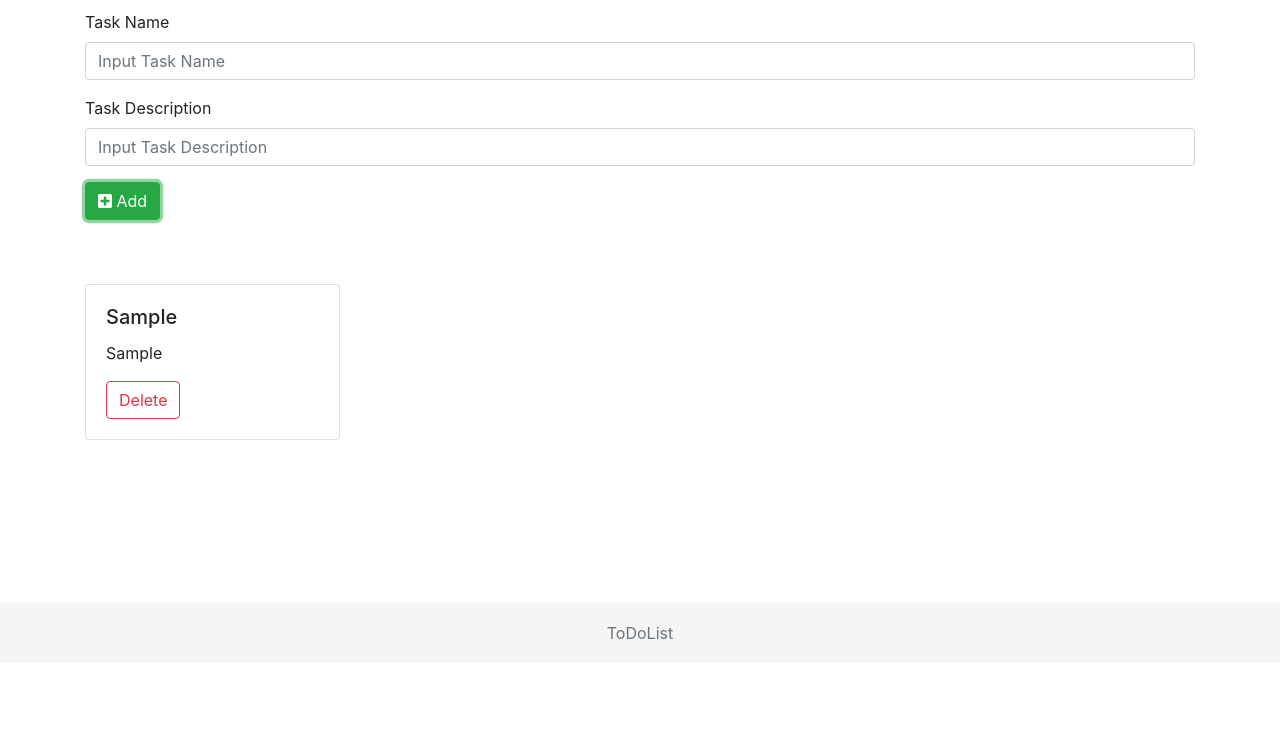
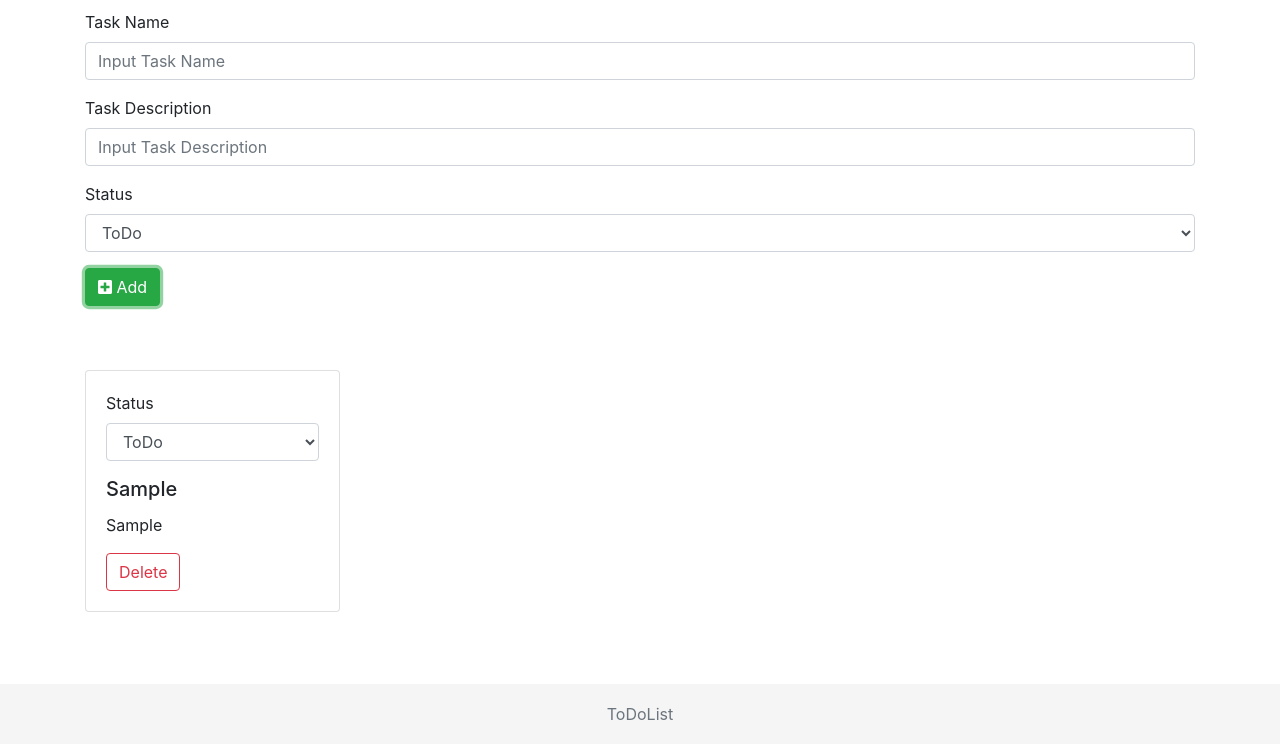
Before and after one commit to Srudyjj/ToDo, a plain HTML site: page index.html in a window 1280 px wide. Both pictures are taken after typing "Sample", "Sample" into the empty fields and a click on the button "Add". Shown: the part 137-881 px from the top of the page. Before the commit the page ends 800 px from the top, so only its background shows below. Drawn offline with nearby package versions, Linux system fonts and the light colour scheme.

Commit message:
Add setStatus

```diff
--- a/app.js
+++ b/app.js
@@ -16,6 +16,10 @@ class DataStorage {
     localStorage.setItem(this.privateKey, JSON.stringify(this._data));
   }
 
+  update(task) {
+
+  }
+
   remove(task) {
     const newList = this._data.filter(item => item.name !== task.name);
     this._data = newList;
@@ -28,7 +32,7 @@ class Form {
     this.mediator = mediator;
     this.taskName = document.getElementById("taskTitle");
     this.taskDesc = document.getElementById("taskText");
-    // this.taskStatus
+    this.taskStatus = document.getElementById("status");
     this.addBtn = document.getElementById("addBtn");
     this.add = this.add.bind(this);
     this.addListeners = this.addListeners.bind(this);
@@ -58,10 +62,10 @@ class Task {
     this.mediator = mediator;
     this.name = sender.taskName.value;
     this.desc = sender.taskDesc.value;
-    // this.status = status;
+    this.status = sender.taskStatus.value;
     this.createElement = this.createElement.bind(this);
     this.removeElement = this.removeElement.bind(this);
-    this.taskElement;
+    this.setStatus = this.setStatus.bind(this);
   }
 
   createElement() {
@@ -75,6 +79,24 @@ class Task {
     card.appendChild(cardBody);
     cardBody.innerHTML = `<h5 class="card-title">${this.name}</h5>
     <p class="card-text">${this.desc}</p>`;
+
+    const form = document.createElement("form");
+    const formGroup = document.createElement("div");
+    formGroup.classList.add("form-group");
+    const label = document.createElement("label");
+    label.setAttribute("for", `${this.name}_status`);
+    label.innerText = "Status";
+    const select = document.createElement("select");
+    select.classList.add("form-control");
+    select.id = `${this.name}_status`;
+    select.innerHTML = "<option>ToDo</option><option>Going</option><option>Done</option>  <option>Reject</option>";
+    select.addEventListener("change", () => {this.setStatus(select.value)});
+
+    formGroup.appendChild(label);
+    formGroup.appendChild(select);
+    form.appendChild(formGroup);
+    cardBody.insertBefore(form, cardBody.firstChild);
+
     const deleteBtn = document.createElement("button");
     deleteBtn.setAttribute("type", "button");
     deleteBtn.classList.add("delete", "btn", "btn-outline-danger");
@@ -82,6 +104,11 @@ class Task {
     cardBody.appendChild(deleteBtn);
     deleteBtn.addEventListener("click", (e) => this.removeElement());
     return (this.taskElement);
+  }
+
+  setStatus(status) {
+    this.status = status;
+    this.mediator.notify(this, "update");
   }
 
   removeElement() {
@@ -96,13 +123,15 @@ class Mediator {
   }
 
   notify(sender, message) {
-    if (sender instanceof Form && message === "add" ) {
+    if (sender instanceof Form && message === "add") {
       const task = new Task(this, sender);
       this.task_list.appendChild(task.createElement());
       this.dataStorage.add(task);
-    } else if (sender instanceof Task && message === "remove" ) {
+    } else if (sender instanceof Task && message === "remove") {
       sender.taskElement.remove();
       this.dataStorage.remove(sender);
+    } else if (sender instanceof Task && message === "update") {
+      this.dataStorage.update(sender);
     }
   }
 }
--- a/index.html
+++ b/index.html
@@ -51,6 +51,15 @@
         <label for="taskText">Task Description</label>
         <input type="text" class="form-control" id="taskText" placeholder="Input Task Description">
       </div>
+      <div class="form-group">
+        <label for="status">Status</label>
+        <select class="form-control" id="status">
+          <option>ToDo</option>
+          <option>Going</option>
+          <option>Done</option>
+          <option>Reject</option>
+        </select>
+      </div>
       <button id="addBtn" type="button" class="btn btn-success"><i class="fas fa-plus-square"></i> Add</button>
     </form>
     <div class="col-xs-12 mt-5 pt-2 pb-5">
```
